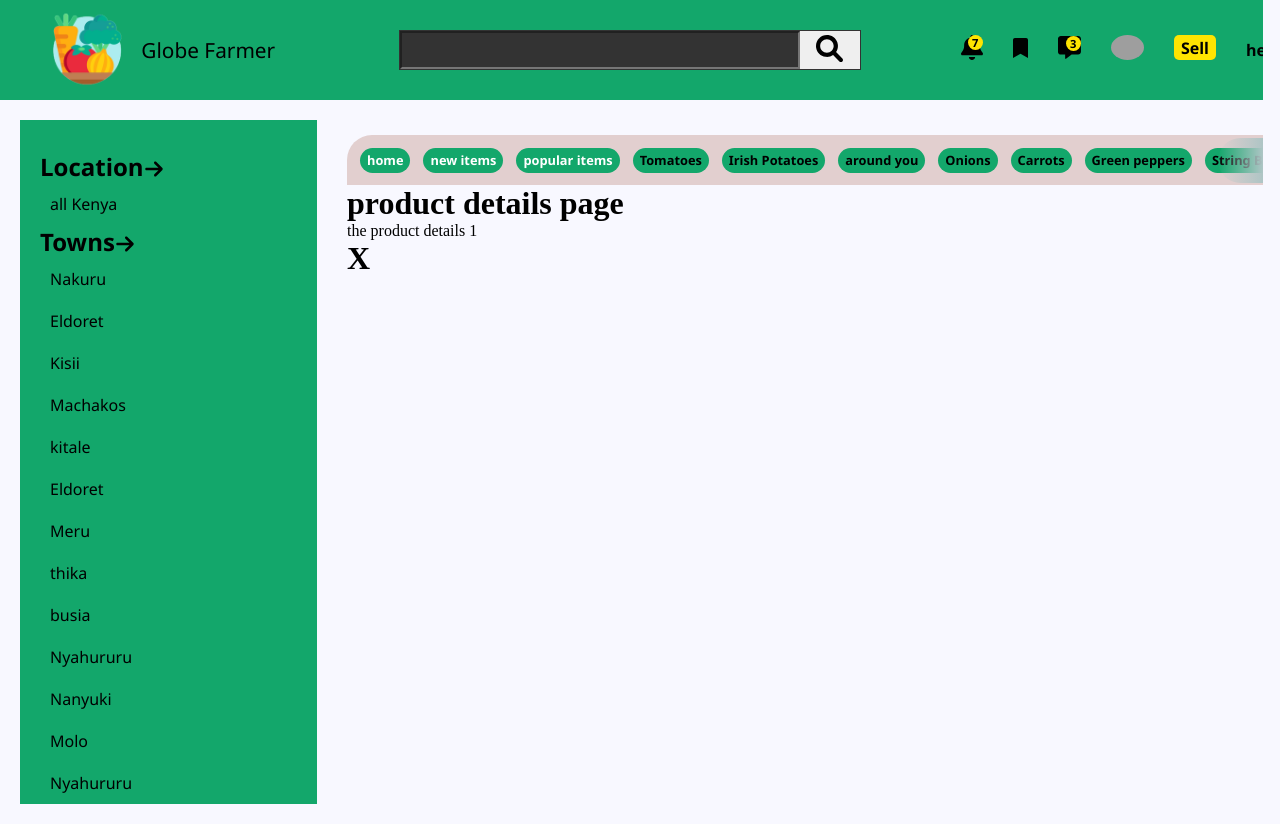
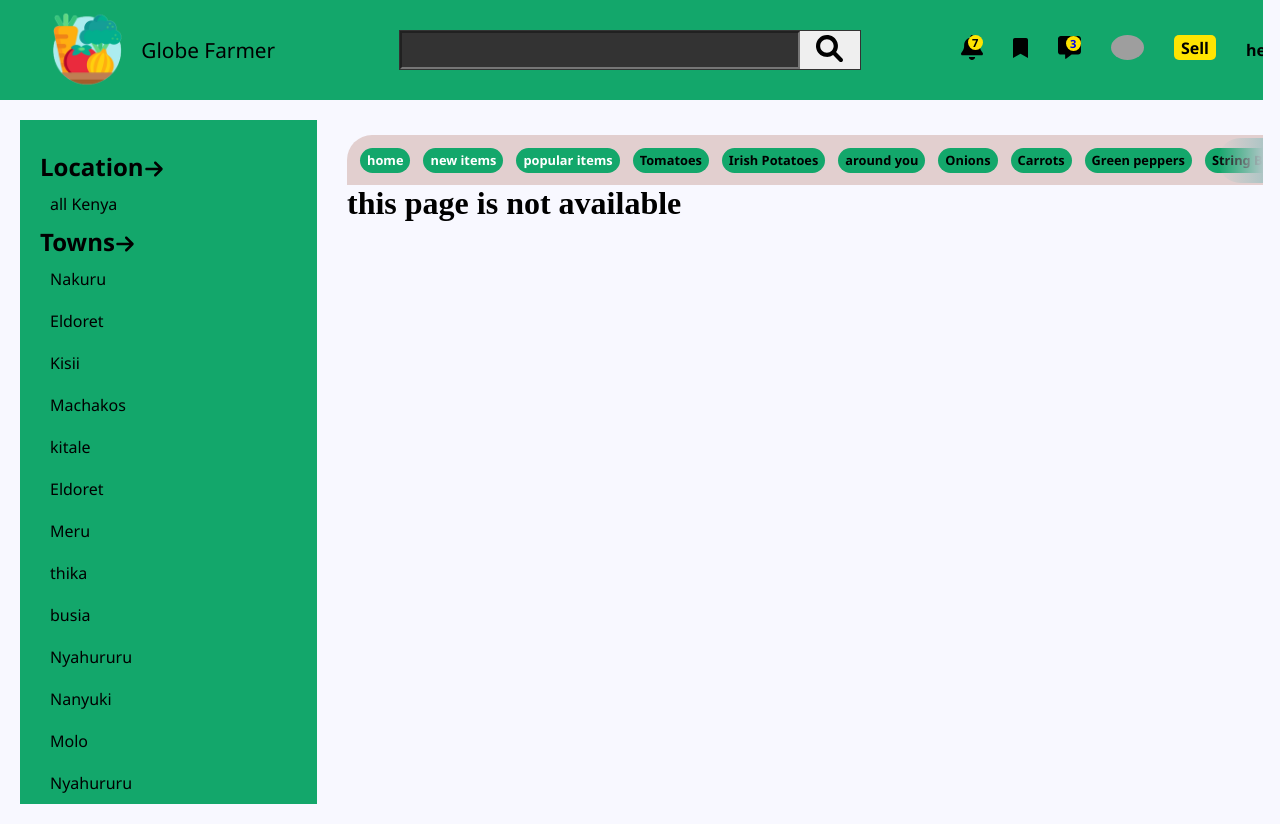
Before and after one commit to tinegaCollins/globe-farmer, a Vue app: page /product/1 in a window 1280 px wide. Built offline with nearby package versions, Linux system fonts and the light colour scheme; grey boxes are pictures that could not be loaded; a web font is replaced by a local one.

Commit message:
final commit today

```diff
--- a/data/db.json
+++ b/data/db.json
@@ -343,5 +343,11 @@
                     "image": "https://cdn.standardmedia.co.ke/images/friday/how_to_make_cash_fro60e87cdd5d517.jpg"
                 }
         }
+    ],
+    "incoming": [
+        {
+           "10.05": "hello how are you doing",
+           "10.06": "you inquired about an item"
+        }
     ]
 }
--- a/src/App.vue
+++ b/src/App.vue
@@ -1,9 +1,10 @@
 <template>
-  <appTopBar/>
+  <appTopBar @remove="remove"/>
   <main>
     <sideBar :moveSidebar= "moveSidebar" class="sidebar"/>
     <div class="mainContent">
-      <midViewsBar @sidebar="sidebarMove"/>
+      <router-view name="notifications"/>
+      <midViewsBar @sidebar="sidebarMove" v-if="showMidViewsBar"/>
       <router-view/>
     </div>
   </main>
@@ -17,6 +18,7 @@ import './assets/styles/global.css'
 import midViewsBar from './components/mid-views-bar.vue'
 import sideBar from './components/side-bar.vue'
 
+
 export default {
   components: {
     appTopBar,
@@ -25,12 +27,17 @@ export default {
   },
   data(){
     return{
-      moveSidebar: false
+      moveSidebar: false,
+      showMidViewsBar: true
     }
   },
   methods: {
     sidebarMove(){
       this.moveSidebar = !this.moveSidebar
+    },
+    remove(){
+      console.log("removed")
+      this.showMidViewsBar = !this.showMidViewsBar
     }
   }
 
--- a/src/components/appTopBar.vue
+++ b/src/components/appTopBar.vue
@@ -16,12 +16,14 @@
             <div class="bookmark">
                 <img class= "icons" src="../assets/icons/bookmark-solid.svg" alt="bookmark" srcset="">
             </div>
-            <div class="messages">
+            <router-link to='/messages'>
+                 <div class="messages"  @click="remove">
                 <img class= "icons" src="../assets/icons/message-solid.svg" alt="messages" srcset="">
                  <div class="notificationNumber">
                     <span>{{ messages }}</span>
                 </div>
             </div>
+            </router-link>
             <div class="acc">
            <!-- bind to account image -->
                 <img class= "icons" :src="Image" :alt="account">
@@ -65,6 +67,9 @@ export default {
             this.showIcons = !this.showIcons
             this.$refs.rotate.classList.toggle('rotate')
             // this.dropDownImg = this.dropDownImg === './icons/caret-down-solid.svg' ? './icons/caret-up-solid.svg' : './icons/caret-down-solid.svg'
+        },
+        remove(){
+            this.$emit('remove')
         }
     },
     beforeMount() {
--- a/src/router/index.js
+++ b/src/router/index.js
@@ -4,6 +4,7 @@ import popularItems from '../views/popular-items.vue'
 import newItems from '../views/new-items.vue'
 import productDetails from '../views/buying/product-details.vue'
 import notFound from '../views/404-error.vue'
+import messages from '../views/messagesView.vue'
 
 
 
@@ -24,7 +25,7 @@ const routes = [
     component : Home
   },
   {
-    path : '/product/:det',
+    path : '/product-details/:det',
     name : 'productDetails',
     component: productDetails,
     props: true
@@ -33,6 +34,11 @@ const routes = [
     path: '/:catchAll(.*)',
     name: 'notFound',
     component: notFound
+  },
+  {
+    path: '/messages',
+    name: messages,
+    component: messages
   }
 ]
 
--- a/src/views/buying/product-details.vue
+++ b/src/views/buying/product-details.vue
@@ -1,17 +1,32 @@
 <template>
   <h1>product details page</h1>
   <p>the product details  {{ det }}  </p>
-  <h1 id="x" @click="goBack">X</h1>
+  <h1 @click="goBack">X</h1>
+  <p>name: {{ product.name }} </p>
+  <p>  {{ product.location }} </p>
 </template>
 
 <script>
 export default {
   props: ['det'],
-  methods: {
-    goBack(){
-      this.$router.go(-1)
+  data(){
+    return{
+      product: null
     }
-  }
+  },
+  // methods: {
+  //   goBack(){
+  //     this.$router.go(-1)
+  //   }
+  // },
+  // mounted(){
+  //      fetch(' http://localhost:3000/sellers/'+ this.det)
+  //      .then(res => res.json())
+  //      .then(data => {
+  //          this.product = data
+  //      })
+  //      .catch(err => console.log(err.message))
+  // }
 }
 </script>
 
--- /dev/null
+++ b/src/views/messagesView.vue
@@ -0,0 +1,28 @@
+<template>
+  <div class="wrapper">
+      <div class="messages">
+          <ul>
+              <h1>this is the messages tab</h1>
+          </ul>
+      </div>
+      <div class="chatBox"></div>
+  </div>
+</template>
+
+<script>
+export default {
+    data(){
+        return{
+          incomingMessage: [],
+          outGoing:[]
+        }
+    },
+    mounted(){
+
+    }
+}
+</script>
+
+<style scoped>
+
+</style>
```
